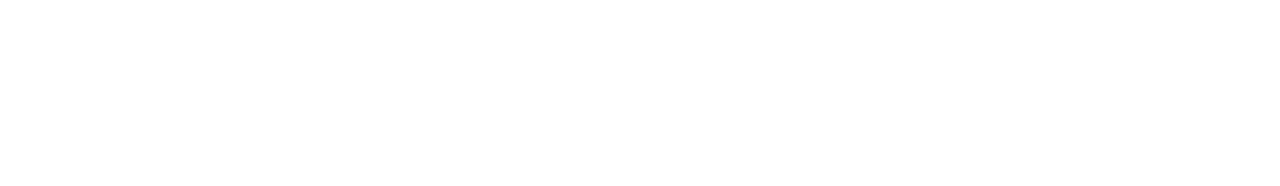
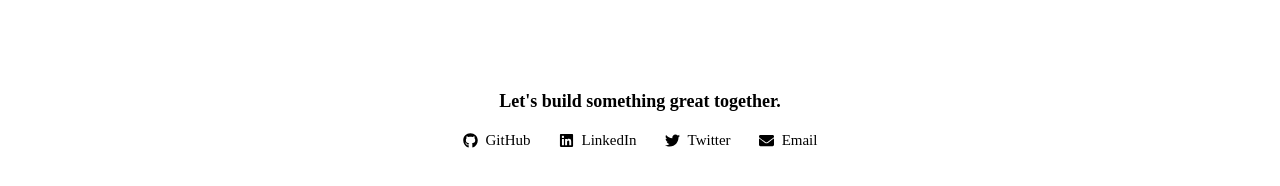
Before and after one commit to cerine0205/portfolio-system, a React (Vite) app: page /#/ in a window 1280 px wide. Shown: the part 1011-1197 px from the top of the page. Before the commit the page ends 1001 px from the top, so only its background shows below. Built offline with nearby package versions, Linux system fonts and the light colour scheme; no server answers.

Commit message:
feat: add contact footer with social links

```diff
--- a/package.json
+++ b/package.json
@@ -12,6 +12,7 @@
   "dependencies": {
     "react": "^19.2.0",
     "react-dom": "^19.2.0",
+    "react-icons": "^5.6.0",
     "react-router-dom": "^7.13.0"
   },
   "devDependencies": {
--- /dev/null
+++ b/src/component/Footer/Footer.css
@@ -0,0 +1,42 @@
+.footer {
+  margin-top: 20px;
+  padding: 40px 20px;
+  text-align: center;
+}
+
+.footer-divider {
+  width: 100%;
+  height: 1px;
+  background: var(--color-border);
+  margin: 20px 0;
+}
+
+.footer-text {
+  font-size: 18px;
+  font-weight: 600;
+  color: var(--color-text-primary);
+  margin-bottom: 20px;
+}
+
+.footer-links {
+  display: flex;
+  justify-content: center;
+  gap: 28px;
+  flex-wrap: wrap;
+}
+
+.footer-links a {
+  display: flex;
+  align-items: center;
+  gap: 8px;
+  color: var(--color-text-secondary);
+  text-decoration: none;
+  font-weight: 500;
+  font-size: 15px;
+  transition: 0.25s ease;
+}
+
+.footer-links a:hover {
+  color: var(--color-accent);
+  transform: translateY(-2px);
+}
--- /dev/null
+++ b/src/component/Footer/Footer.jsx
@@ -0,0 +1,44 @@
+import "./Footer.css";
+import { FaGithub, FaLinkedin, FaTwitter, FaEnvelope } from "react-icons/fa";
+
+function Footer() {
+  return (
+    <footer className="footer">
+
+      <div className="footer-divider"></div>
+
+      <p className="footer-text">
+        Let's build something great together.
+      </p>
+
+      <div className="footer-links">
+
+        <a href="https://github.com/cerine0205" target="_blank" rel="noreferrer">
+          <FaGithub className="footer-icon" />
+          GitHub
+        </a>
+
+        <a href="https://www.linkedin.com/in/cerine-aljahdali/" target="_blank" rel="noreferrer">
+          <FaLinkedin className="footer-icon" />
+          LinkedIn
+        </a>
+
+        <a href="https://x.com/c_2erine?s=21" target="_blank" rel="noreferrer">
+          <FaTwitter className="footer-icon" />
+          Twitter
+        </a>
+
+        <a href="mailto:saljahdali0205@outlook.com">
+          <FaEnvelope className="footer-icon" />
+          Email
+        </a>
+
+      </div>
+
+      <div className="footer-divider"></div>
+
+    </footer>
+  );
+}
+
+export default Footer;
--- a/src/layout/PortfolioLayout.jsx
+++ b/src/layout/PortfolioLayout.jsx
@@ -2,6 +2,7 @@
 import Header from "../component/header/Header";
 import MainContent from "../component/mainContent/MainContent";
 import { useNavigate } from "react-router-dom";
+import Footer from "../component/Footer/Footer";
 
 function PortfolioLayout({projects,setProjects,tagsData}) {
   const [ActivePage, setActivePage] = useState("Home");
@@ -17,11 +18,16 @@
   return (
     <div >
       <Header ActivePage={ActivePage} setActivePage={setActivePage} handelAdmin={handelAdmin} />
+
       <MainContent ActivePage={ActivePage} setActivePage={setActivePage}
       activeTag={activeTag} setActiveTag={setActiveTag}
       tagsData={tagsData} projects={projects} setProjects={setProjects}
       selectedProject={selectedProject} setSelectedProject={setSelectedProject}/>
+
+
+    <Footer/>
     </div>
+
   );
 }
 
```
Also changed, not shown: 1 other file (tests, documents, lock files or other folders).
